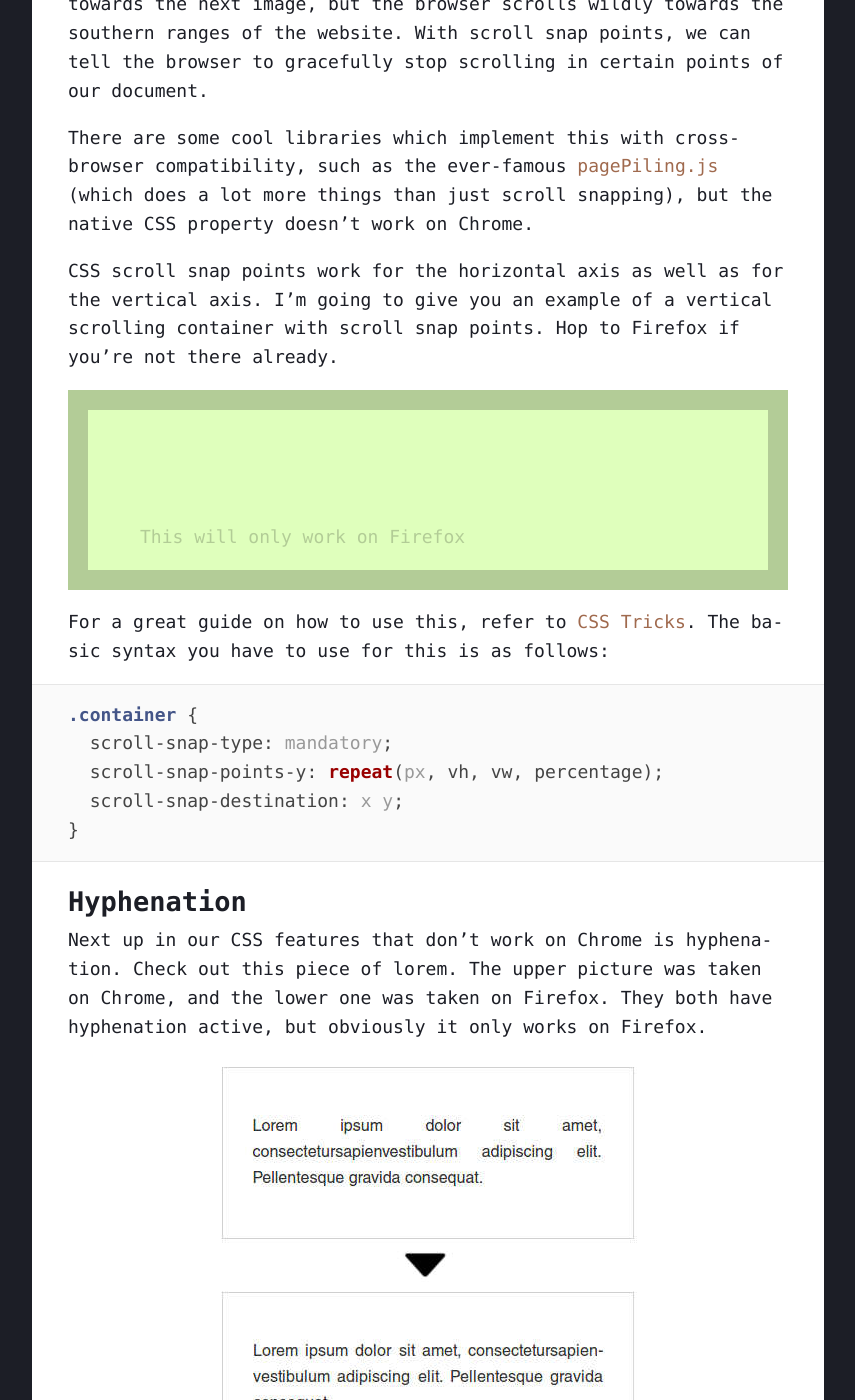
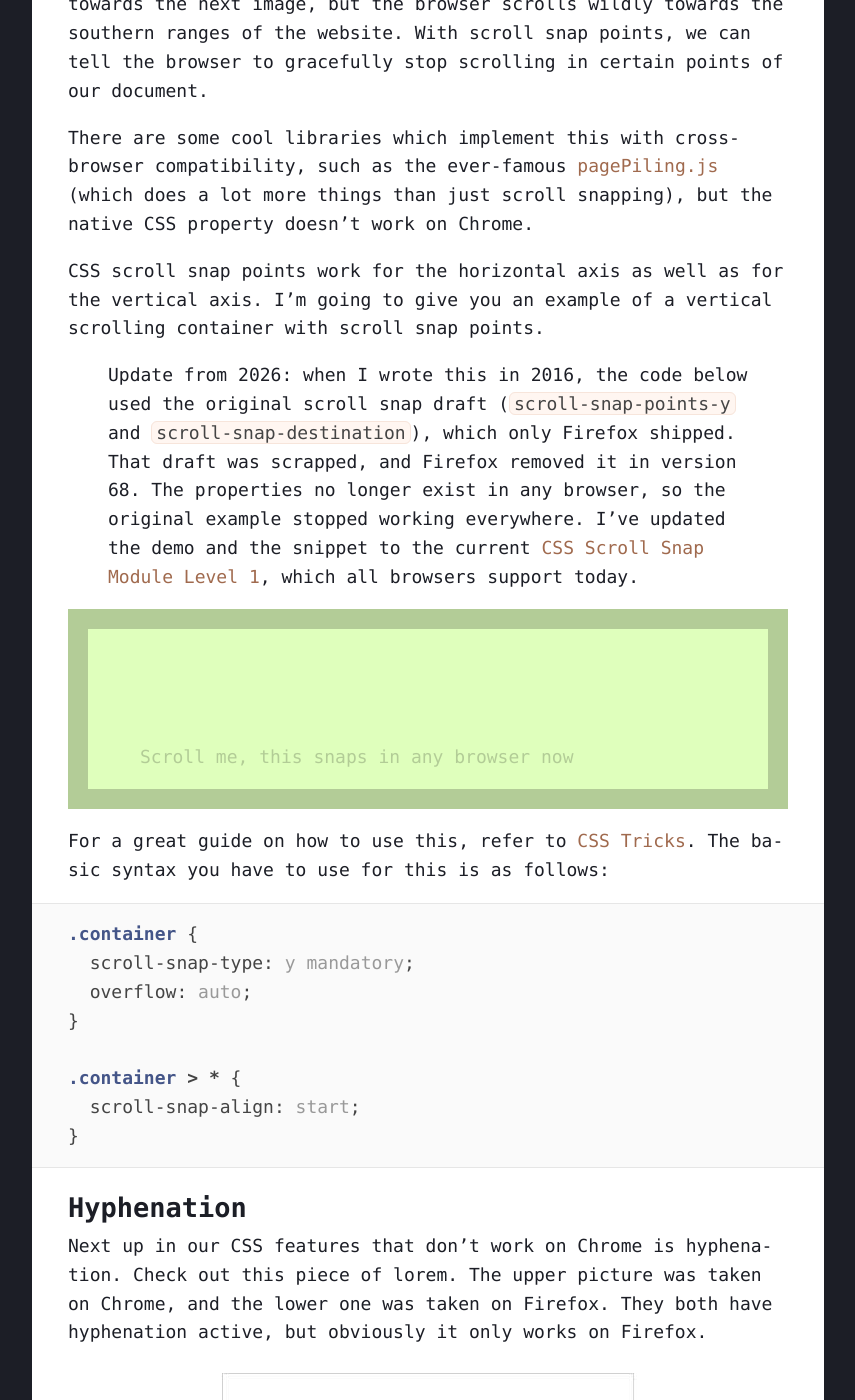
Before and after one commit to fnune/fnune.github.io, a Jekyll site: the page built from _posts/2016-05-02-css-features-that-firefox-supports-but-chrome-doesnt.markdown, in a window 1280 px wide and 1400 px high, scrolled down 589 px. Shown: the whole window, without its empty margins (212-1067 px from the left). Built offline with Jekyll 4.4.1, drawn with Linux system fonts in a browser that asks for light colours.

Commit message:
Update scroll snap example to the current CSS spec

````diff
--- a/_posts/2016-05-02-css-features-that-firefox-supports-but-chrome-doesnt.markdown
+++ b/_posts/2016-05-02-css-features-that-firefox-supports-but-chrome-doesnt.markdown
@@ -14,17 +14,19 @@
 
 There are some cool libraries which implement this with cross-browser compatibility, such as the ever-famous [pagePiling.js](https://github.com/alvarotrigo/pagePiling.js) (which does a lot more things than just scroll snapping), but the native CSS property doesn't work on Chrome.
 
-CSS scroll snap points work for the horizontal axis as well as for the vertical axis. I'm going to give you an example of a vertical scrolling container with scroll snap points. Hop to Firefox if you're not there already.
+CSS scroll snap points work for the horizontal axis as well as for the vertical axis. I'm going to give you an example of a vertical scrolling container with scroll snap points.
 
-<div style="position:relative; max-height:200px; -webkit-overflow-scrolling: touch; scroll-snap-type: mandatory; scroll-snap-destination: 0% 100%; scroll-snap-points-y: repeat(200px); overflow:auto;">
-  <p style="position:absolute; bottom:10%; left:10%; color:rgba(0,0,0,0.2);">This will only work on Firefox</p>
-  <div style="box-sizing:border-box; border:20px solid rgba(0,0,0,0.2); width:100%; height:200px; background:#DFFFBC;">
+> Update from 2026: when I wrote this in 2016, the code below used the original scroll snap draft (`scroll-snap-points-y` and `scroll-snap-destination`), which only Firefox shipped. That draft was scrapped, and Firefox removed it in version 68. The properties no longer exist in any browser, so the original example stopped working everywhere. I've updated the demo and the snippet to the current [CSS Scroll Snap Module Level 1](https://www.w3.org/TR/css-scroll-snap-1/), which all browsers support today.
+
+<div style="position:relative; max-height:200px; -webkit-overflow-scrolling: touch; scroll-snap-type: y mandatory; overflow:auto;">
+  <p style="position:absolute; bottom:10%; left:10%; color:rgba(0,0,0,0.2);">Scroll me, this snaps in any browser now</p>
+  <div style="box-sizing:border-box; border:20px solid rgba(0,0,0,0.2); width:100%; height:200px; background:#DFFFBC; scroll-snap-align:start;">
   </div>
-  <div style="box-sizing:border-box; border:20px solid rgba(0,0,0,0.2); width:100%; height:200px; background:#FFCAB6;">
+  <div style="box-sizing:border-box; border:20px solid rgba(0,0,0,0.2); width:100%; height:200px; background:#FFCAB6; scroll-snap-align:start;">
   </div>
-  <div style="box-sizing:border-box; border:20px solid rgba(0,0,0,0.2); width:100%; height:200px; background:#CCFFFF;">
+  <div style="box-sizing:border-box; border:20px solid rgba(0,0,0,0.2); width:100%; height:200px; background:#CCFFFF; scroll-snap-align:start;">
   </div>
-  <div style="box-sizing:border-box; border:20px solid rgba(0,0,0,0.2); width:100%; height:200px; background:#FFD5FE;">
+  <div style="box-sizing:border-box; border:20px solid rgba(0,0,0,0.2); width:100%; height:200px; background:#FFD5FE; scroll-snap-align:start;">
   </div>
 </div>
 
@@ -32,9 +34,12 @@
 
 ```css
 .container {
-  scroll-snap-type: mandatory;
-  scroll-snap-points-y: repeat(px, vh, vw, percentage);
-  scroll-snap-destination: x y;
+  scroll-snap-type: y mandatory;
+  overflow: auto;
+}
+
+.container > * {
+  scroll-snap-align: start;
 }
 ```
 
````
